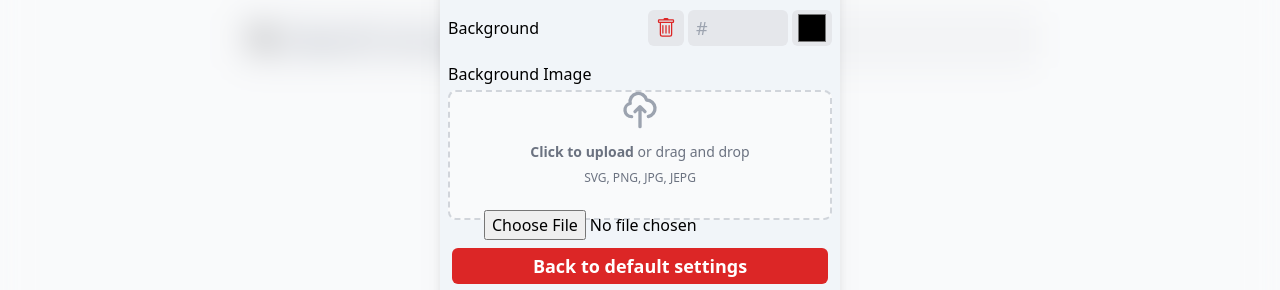
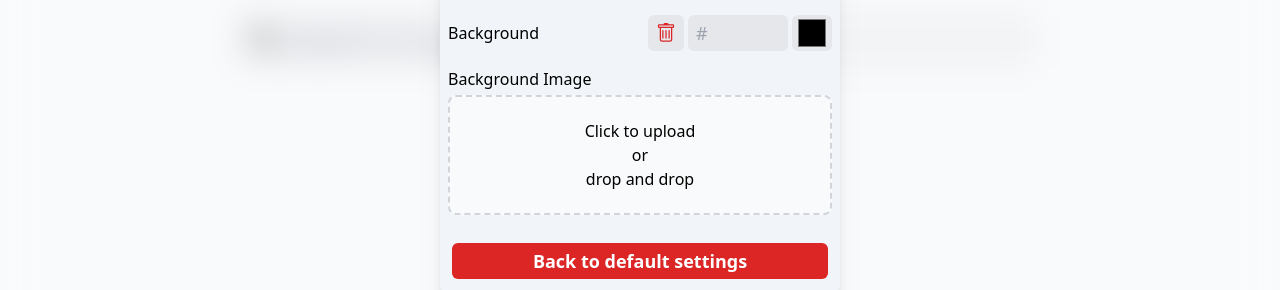
Before and after one commit to chenelias/pound, a React (Create React App) app: page / in a window 1280 px wide. Both pictures are taken after a click on the button 1196 px from the left and 30 px from the top of the page. Shown: the part 384-674 px from the top of the page. Built offline with nearby package versions, Linux system fonts and the light colour scheme.

Commit message:
add file upload box

```diff
--- a/src/components/SettingMenu.jsx
+++ b/src/components/SettingMenu.jsx
@@ -226,40 +226,25 @@ const SettingMenu = ({
                     </div>
                     <div className="p-2 block text-md items-center ">
                         <p>Background Image</p>
+                        <div className="flex flex-col mt-1 items-center justify-center w-full h-[120px] border-2 border-gray-300 border-dashed rounded-lg cursor-pointer bg-gray-50 dark:hover:bg-bray-800 dark:bg-gray-700 hover:bg-gray-100 dark:border-gray-600 dark:hover:border-gray-500 dark:hover:bg-gray-600">
+                            <div className="absolute rounded-md items-center">
 
-                        <div class="flex items-center justify-center w-full mt-1 mx-auto ">
-                            <label
-                                for="fileinputbox"
-                                class="flex flex-col items-center justify-center w-full border-2 border-gray-300 border-dashed rounded-lg cursor-pointer bg-gray-50 dark:hover:bg-bray-800 dark:bg-gray-700 hover:bg-gray-100 dark:border-gray-600 dark:hover:border-gray-500 dark:hover:bg-gray-600 h-[130px] "
-                            >
-                                <div class="flex flex-col items-center justify-center pt-5 pb-6">
-                                    <svg
-                                        aria-hidden="true"
-                                        class="w-10 h-10 mb-3 text-gray-400"
-                                        fill="none"
-                                        stroke="currentColor"
-                                        viewBox="0 0 24 24"
-                                        xmlns="http://www.w3.org/2000/svg"
-                                    >
-                                        <path
-                                            stroke-linecap="round"
-                                            stroke-linejoin="round"
-                                            stroke-width="2"
-                                            d="M7 16a4 4 0 01-.88-7.903A5 5 0 1115.9 6L16 6a5 5 0 011 9.9M15 13l-3-3m0 0l-3 3m3-3v12"
-                                        ></path>
-                                    </svg>
-                                    <p class="mb-2 text-sm text-gray-500 dark:text-gray-400">
-                                        <span class="font-semibold">Click to upload</span> or drag and drop
+                                <p className="text-center text-md">
+                                    <span className="font-medium">Click</span> to upload
+                                    <br />
+                                    or
+                                    <br />
+                                    <span className="font-medium">drop</span> and{' '}
+                                    <span className="font-medium">drop</span>
                                 </p>
-                                    <p class="text-xs text-gray-500 dark:text-gray-400">SVG, PNG, JPG, JEPG</p>
                             </div>
                             <input
                                 type="file"
                                 id="fileinputbox"
+                                name="fileinputbox"
                                 onChange={(x) => fileInput(x)}
-                                    className="outline-none focus:ring-2 ring-blue-500hidden"
+                                className="cursor-pointer opacity-0 !h-[120px] w-full rounded-md "
                             />
-                            </label>
                         </div>
                     </div>
                     {backgroundImage && (
```
Lines whose indentation alone changed are shown as unchanged.
